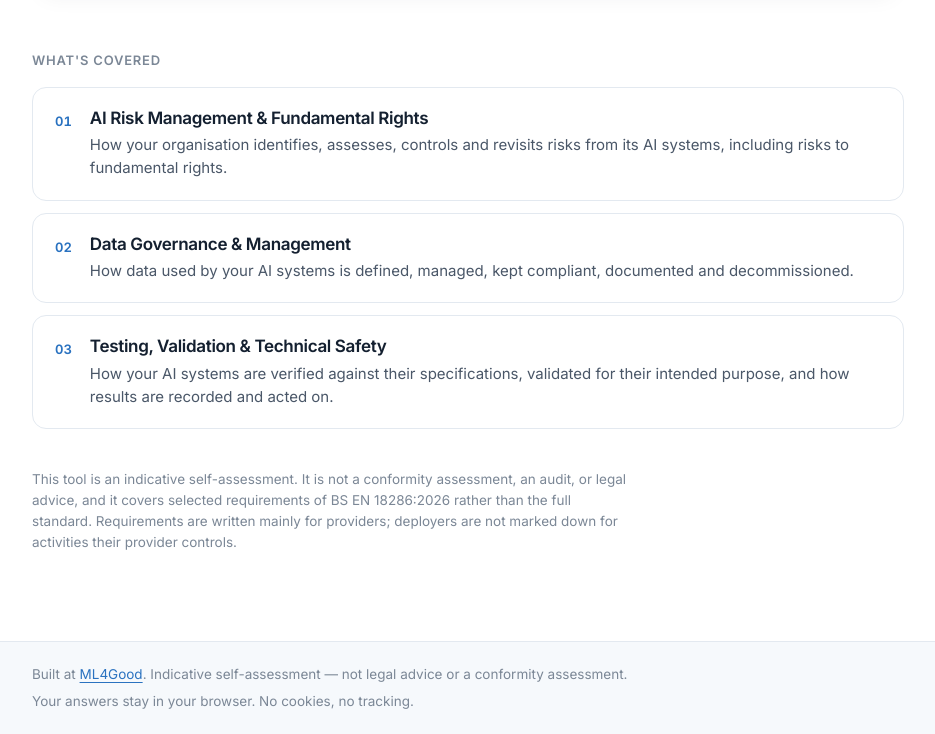
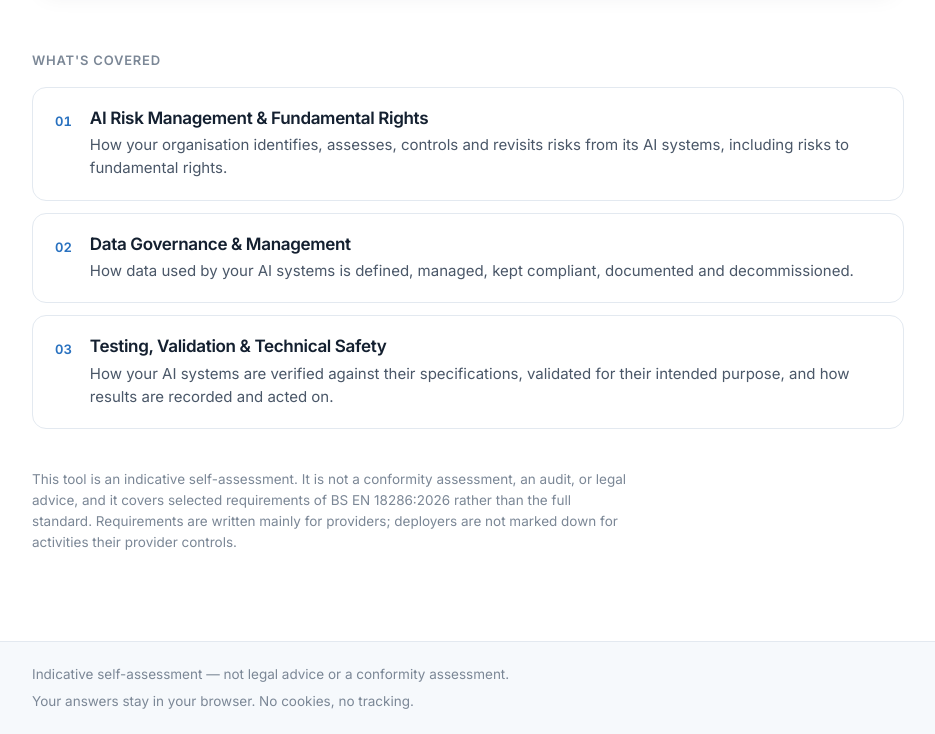
Before and after one commit to adrianbis/en18286-check, a plain HTML site: page index.html in a window 1280 px wide. Shown: the part 786-1520 px from the top of the page, without its empty margins (172-1107 px from the left). Drawn offline with Linux system fonts and the light colour scheme.

Commit message:
Update index.html

```diff
--- a/index.html
+++ b/index.html
@@ -33,7 +33,7 @@
 
   <footer class="site-footer">
     <div class="wrap footer-inner">
-      <p>Built at <a href="https://ml4good.org" target="_blank" rel="noopener">ML4Good</a>. Indicative self-assessment — not legal advice or a conformity assessment.</p>
+      <p>Indicative self-assessment — not legal advice or a conformity assessment.</p>
       <p>Your answers stay in your browser. No cookies, no tracking.</p>
     </div>
   </footer>
```
